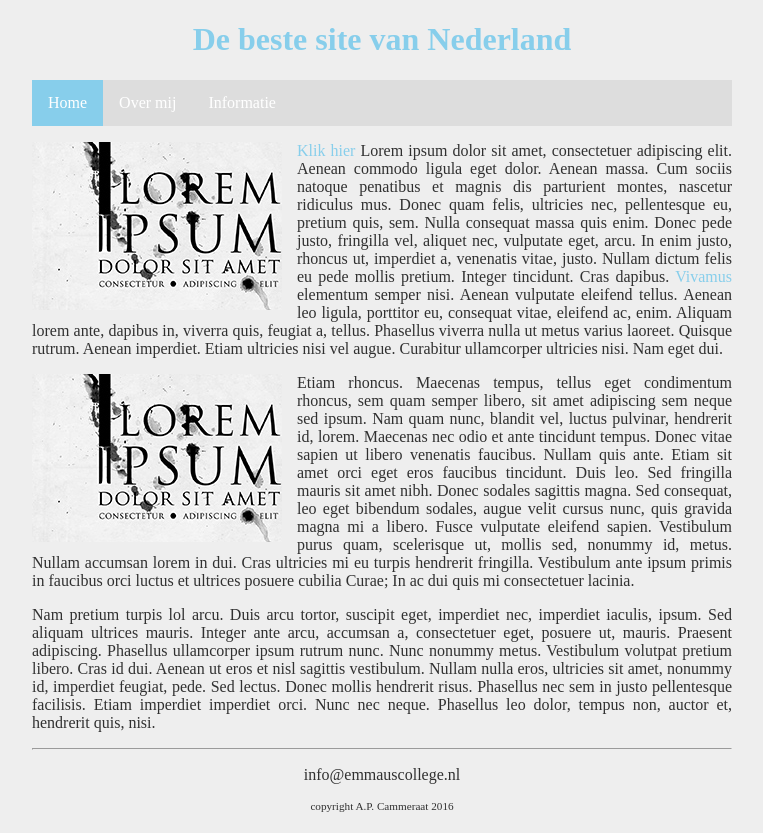
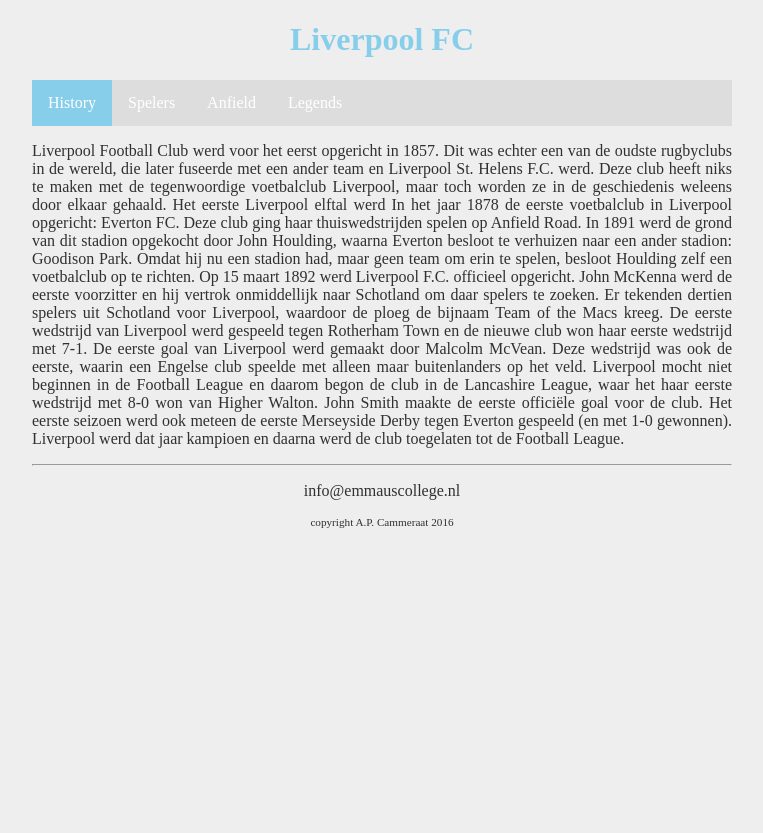
Before and after one commit to emmaus-4h/website-SwederMyG, a plain HTML site: page index.html in a window 1280 px wide. Shown: the whole page, without its empty margins (258-1021 px from the left). Drawn offline with Linux system fonts and the light colour scheme.

Commit message:
Update index.html

```diff
--- a/index.html
+++ b/index.html
@@ -1,3 +1,7 @@
+<!DOCTYPE html>
+
+<!DOCTYPE html>
+
 <!DOCTYPE html>
 
 <html>
@@ -10,22 +14,24 @@
     <body>
         <main>
             <header>
-                <h1 id="hoofdtitel" class="belangrijk">De beste site van Nederland</h1>
+                <h1 id="hoofdtitel" class="belangrijk"> Liverpool FC</h1>
             </header>
 
             <nav>
                 <ul>
-                    <li><a class="active" href="index.html">Home</a></li>
-                    <li><a href="overmij.html">Over mij</a></li>
-                    <li><a href="info.html">Informatie</a></li>
+                    <li><a class="active" href="index.html">History</a></li>
+                    <li><a href="overmij.html"> Spelers </a></li>
+                    <li><a href="info.html"> Anfield</a></li>
+                    <li><a href="Legends.html">Legends</a></li>
                 </ul>
             </nav>
 
             <article>
-                <p><img class="zweefLinks" src="afbeeldingen/loremipsum.jpg">
-                <a href="http://nu.nl">Klik hier</a> Lorem ipsum dolor sit amet, consectetuer adipiscing elit. Aenean commodo ligula eget dolor. Aenean massa. Cum sociis natoque penatibus et magnis dis parturient montes, nascetur ridiculus mus. Donec quam felis, ultricies nec, pellentesque eu, pretium quis, sem. Nulla consequat massa quis enim. Donec pede justo, fringilla vel, aliquet nec, vulputate eget, arcu. In enim justo, rhoncus ut, imperdiet a, venenatis vitae, justo. Nullam dictum felis eu pede mollis pretium. Integer tincidunt. Cras dapibus. <a href="http://www.encyclo.nl/begrip/dum%20vivimus%20vivamus">Vivamus</a> elementum semper nisi. Aenean vulputate eleifend tellus. Aenean leo ligula, porttitor eu, consequat vitae, eleifend ac, enim. Aliquam lorem ante, dapibus in, viverra quis, feugiat a, tellus. Phasellus viverra nulla ut metus varius laoreet. Quisque rutrum. Aenean imperdiet. Etiam ultricies nisi vel augue. Curabitur ullamcorper ultricies nisi. Nam eget dui.</p>
-                <p><img class="zweefLinks" src="afbeeldingen/loremipsum.jpg">Etiam rhoncus. Maecenas tempus, tellus eget condimentum rhoncus, sem quam semper libero, sit amet adipiscing sem neque sed ipsum. Nam quam nunc, blandit vel, luctus pulvinar, hendrerit id, lorem. Maecenas nec odio et ante tincidunt tempus. Donec vitae sapien ut libero venenatis faucibus. Nullam quis ante. Etiam sit amet orci eget eros faucibus tincidunt. Duis leo. Sed fringilla mauris sit amet nibh. Donec sodales sagittis magna. Sed consequat, leo eget bibendum sodales, augue velit cursus nunc, quis gravida magna mi a libero. Fusce vulputate eleifend sapien. Vestibulum purus quam, scelerisque ut, mollis sed, nonummy id, metus. Nullam accumsan lorem in dui. Cras ultricies mi eu turpis hendrerit fringilla. Vestibulum ante ipsum primis in faucibus orci luctus et ultrices posuere cubilia Curae; In ac dui quis mi consectetuer lacinia.</p>
-                <p>Nam pretium turpis lol arcu. Duis arcu tortor, suscipit eget, imperdiet nec, imperdiet iaculis, ipsum. Sed aliquam ultrices mauris. Integer ante arcu, accumsan a, consectetuer eget, posuere ut, mauris. Praesent adipiscing. Phasellus ullamcorper ipsum rutrum nunc. Nunc nonummy metus. Vestibulum volutpat pretium libero. Cras id dui. Aenean ut eros et nisl sagittis vestibulum. Nullam nulla eros, ultricies sit amet, nonummy id, imperdiet feugiat, pede. Sed lectus. Donec mollis hendrerit risus. Phasellus nec sem in justo pellentesque facilisis. Etiam imperdiet imperdiet orci. Nunc nec neque. Phasellus leo dolor, tempus non, auctor et, hendrerit quis, nisi.</p>
+            <p> Liverpool Football Club werd voor het eerst opgericht in 1857. Dit was echter een van de oudste rugbyclubs in de wereld, die later fuseerde met een ander team en Liverpool St. Helens F.C. werd. Deze club heeft niks te maken met de tegenwoordige voetbalclub Liverpool, maar toch worden ze in de geschiedenis weleens door elkaar gehaald.
+
+
+Het eerste Liverpool elftal werd
+In het jaar 1878 de eerste voetbalclub in Liverpool opgericht: Everton FC. Deze club ging haar thuiswedstrijden spelen op Anfield Road. In 1891 werd de grond van dit stadion opgekocht door John Houlding, waarna Everton besloot te verhuizen naar een ander stadion: Goodison Park. Omdat hij nu een stadion had, maar geen team om erin te spelen, besloot Houlding zelf een voetbalclub op te richten. Op 15 maart 1892 werd Liverpool F.C. officieel opgericht. John McKenna werd de eerste voorzitter en hij vertrok onmiddellijk naar Schotland om daar spelers te zoeken. Er tekenden dertien spelers uit Schotland voor Liverpool, waardoor de ploeg de bijnaam Team of the Macs kreeg. De eerste wedstrijd van Liverpool werd gespeeld tegen Rotherham Town en de nieuwe club won haar eerste wedstrijd met 7-1. De eerste goal van Liverpool werd gemaakt door Malcolm McVean. Deze wedstrijd was ook de eerste, waarin een Engelse club speelde met alleen maar buitenlanders op het veld. Liverpool mocht niet beginnen in de Football League en daarom begon de club in de Lancashire League, waar het haar eerste wedstrijd met 8-0 won van Higher Walton. John Smith maakte de eerste officiële goal voor de club. Het eerste seizoen werd ook meteen de eerste Merseyside Derby tegen Everton gespeeld (en met 1-0 gewonnen). Liverpool werd dat jaar kampioen en daarna werd de club toegelaten tot de Football League.
             </article>
 
             <footer>
```
